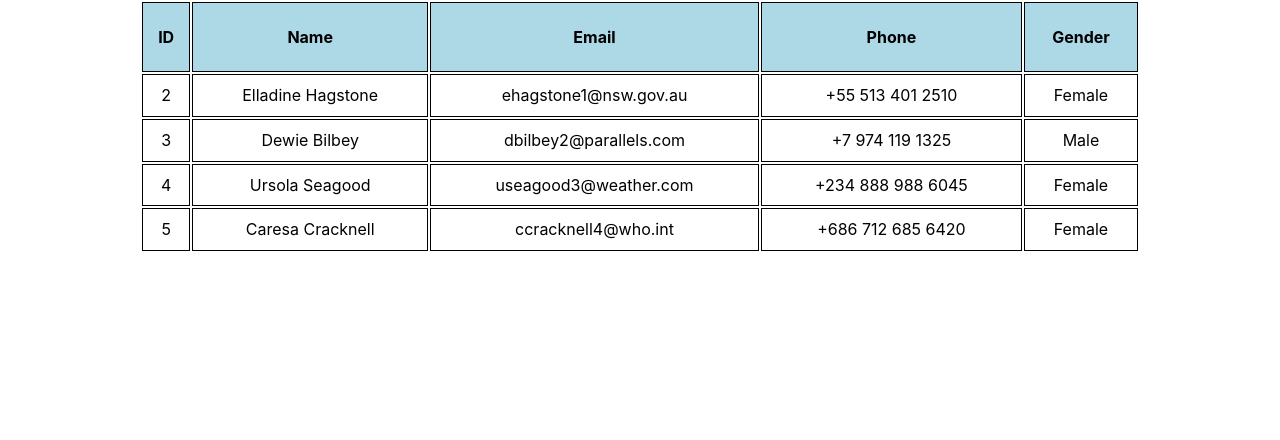
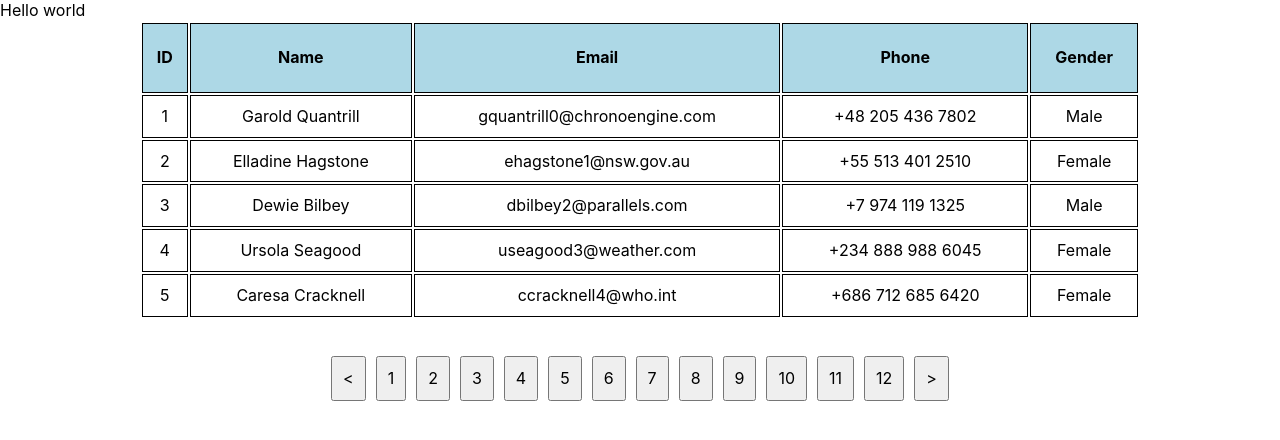
Before and after one commit to aymenhamim/React-apps, a React (Vite) app in the folder TypeScript/app2/: page / in a window 1280 px wide. Shown: the top 440 px of the page. Built offline with nearby package versions, Linux system fonts and the light colour scheme.

Commit message:
pagination v1 implement logic

```diff
--- a/TypeScript/app2/src/App.tsx
+++ b/TypeScript/app2/src/App.tsx
@@ -4,6 +4,7 @@
 // import FileUpload from './components/file-upload/file-upload';
 // import Table from './components/pagination/ui/table';
 
+import Container from './components/pagination/ui/container';
 import Pagination from './components/pagination/ui/pagination';
 
 const App: React.FC = () => {
@@ -24,7 +25,7 @@ const App: React.FC = () => {
 
       {/* Pagination */}
 
-      <Pagination />
+      <Container />
     </div>
   );
 };
--- /dev/null
+++ b/TypeScript/app2/src/components/pagination/ui/container.tsx
@@ -0,0 +1,16 @@
+import { FC, useState } from 'react';
+import { getUsers } from '../../../data/users';
+import Pagination from './pagination';
+
+const Container: FC = () => {
+  let users = getUsers();
+  let [limit, setLimit] = useState(5);
+
+  return (
+    <div>
+      Hello world <Pagination data={users} limit={limit} />
+    </div>
+  );
+};
+
+export default Container;
--- /dev/null
+++ b/TypeScript/app2/src/components/pagination/ui/pagination.styled.tsx
@@ -0,0 +1,10 @@
+import styled from 'styled-components';
+
+export const StyledPagination = styled.div`
+  display: flex;
+  justify-content: center;
+  button {
+    margin: 5px;
+    padding: 10px;
+  }
+`;
--- a/TypeScript/app2/src/components/pagination/ui/pagination.tsx
+++ b/TypeScript/app2/src/components/pagination/ui/pagination.tsx
@@ -1,19 +1,57 @@
 import { FC, useState } from 'react';
 import Table from './table';
-import { getUsers } from '../../../data/users';
+import { StyledPagination } from './pagination.styled';
 
-const Pagination: FC = () => {
-  let users = getUsers();
+interface PaginationProps {
+  data: {
+    id: number;
+    fullName: string;
+    email: string;
+    phoneNumber: string;
+    gender: string;
+  }[];
+  limit: number;
+}
 
-  let [curPage, setCurPage] = useState(1);
-  let [limit, setLimit] = useState(5);
+const Pagination: FC<PaginationProps> = ({ data, limit }) => {
+  const [currentPage, setCurrentPage] = useState(1);
+  const totalPages = Math.ceil(data.length / limit);
 
-  let start = curPage * limit;
+  const handlePageChange = (pageNumber: number) => {
+    setCurrentPage(pageNumber);
+  };
+
+  function handlePrev() {
+    if (currentPage > 1) setCurrentPage(prev => prev - 1);
+    else return;
+  }
+
+  function handleNext() {
+    if (currentPage < totalPages) setCurrentPage(prev => prev + 1);
+    else return;
+  }
+
+  const startIndex = (currentPage - 1) * limit;
+  const endIndex = startIndex + limit;
+  const currentData = data.slice(startIndex, endIndex);
 
   return (
-    <div>
-      <Table users={users.slice(curPage, limit)} />
-    </div>
+    <>
+      <Table users={currentData} />
+      <StyledPagination>
+        <button onClick={handlePrev}>{'<'}</button>
+        {Array.from({ length: totalPages }, (_, i) => i + 1).map(page => (
+          <button
+            key={page}
+            onClick={() => handlePageChange(page)}
+            className={currentPage === page ? 'active' : ''}
+          >
+            {page}
+          </button>
+        ))}
+        <button onClick={handleNext}>{'>'}</button>
+      </StyledPagination>
+    </>
   );
 };
 
```
